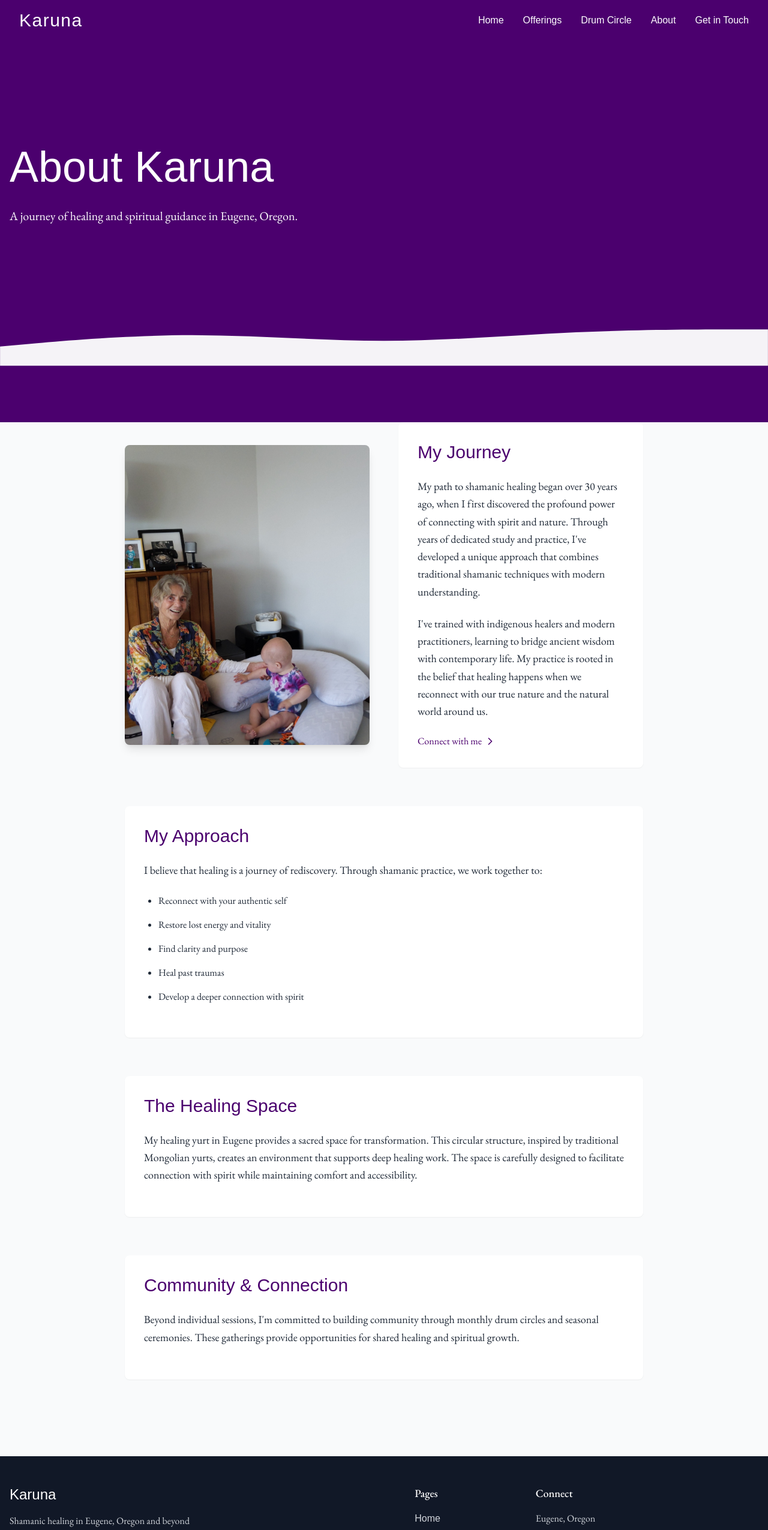
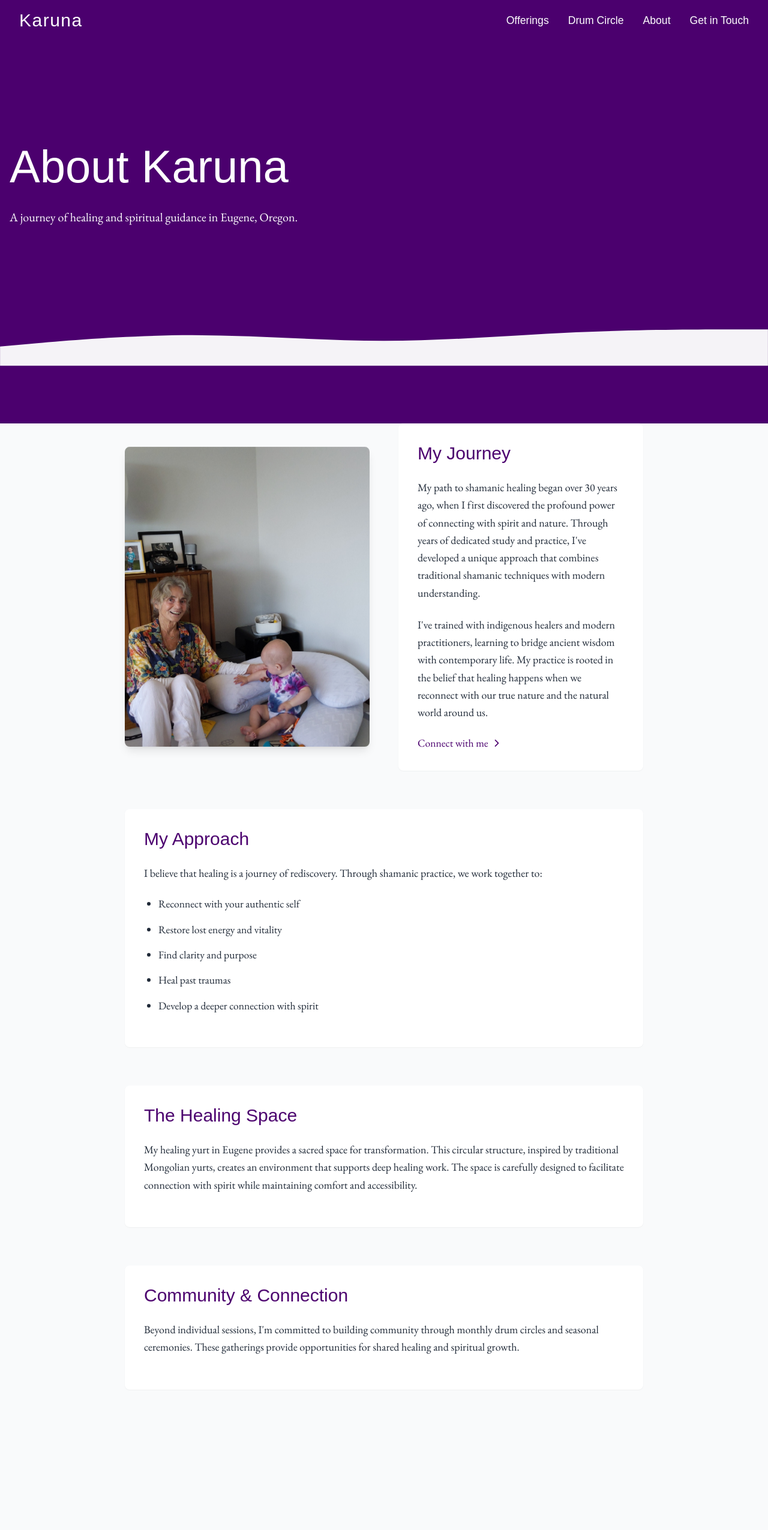
Before and after one commit to mevans2120/karunagatton, a Next.js app: page /about in a window 1280 px wide. Shown: the top 2551 px of the page at 60% size. Built offline with nearby package versions, Linux system fonts and the light colour scheme; a web font is replaced by a local one.

Commit message:
updates to font size and carousel

```diff
--- a/src/app/about/page.tsx
+++ b/src/app/about/page.tsx
@@ -59,7 +59,6 @@ export default function About() {
       {isMenuOpen && (
         <div className="fixed inset-0 z-50 bg-primary bg-opacity-95 flex flex-col items-center justify-center mobile-menu-overlay open">
           <nav className="flex flex-col items-center space-y-8 text-xl text-white mobile-menu-nav open">
-            <Link href="/" className="hover:text-accent transition duration-300" onClick={() => setIsMenuOpen(false)}>Home</Link>
             <Link href="/offerings" className="hover:text-accent transition duration-300" onClick={() => setIsMenuOpen(false)}>Offerings</Link>
             <Link href="/drum-circle" className="hover:text-accent transition duration-300" onClick={() => setIsMenuOpen(false)}>Drum Circle</Link>
             <Link href="/about" className="hover:text-accent transition duration-300" onClick={() => setIsMenuOpen(false)}>About</Link>
@@ -77,7 +76,6 @@ export default function About() {
 
             {/* Desktop Navigation */}
             <nav className="hidden md:flex space-x-8 text-white">
-              <Link href="/" className="hover:text-accent transition duration-300">Home</Link>
               <Link href="/offerings" className="hover:text-accent transition duration-300">Offerings</Link>
               <Link href="/drum-circle" className="hover:text-accent transition duration-300">Drum Circle</Link>
               <Link href="/about" className="hover:text-accent transition duration-300">About</Link>
@@ -131,7 +129,7 @@ export default function About() {
         {/* Main Content */}
         <section className="pt-0 pb-16 bg-gray-50">
           <div className="container mx-auto px-4 max-w-4xl">
-            <div className="grid md:grid-cols-2 gap-12 items-center mb-16 mt-16">
+            <div className="grid md:grid-cols-2 gap-12 items-center mb-16 mt-[66px] fade-in-section">
               <div className="relative">
                 <div className="w-full h-[500px] rounded-lg overflow-hidden shadow-lg">
                   <img
@@ -159,7 +157,7 @@ export default function About() {
             {/* Stacked Cards */}
             <div>
               {/* My Approach Card */}
-              <div className="bg-white p-8 rounded-lg shadow-sm mb-16">
+              <div className="bg-white p-8 rounded-lg shadow-sm mb-16 fade-in-section">
                 <h2 className="text-3xl font-light mb-6 font-heading text-primary">My Approach</h2>
                 <p className="text-lg leading-relaxed mb-6">
                   I believe that healing is a journey of rediscovery. Through shamanic practice, we work together to:
@@ -174,7 +172,7 @@ export default function About() {
               </div>
 
               {/* The Healing Space Card */}
-              <div className="bg-white p-8 rounded-lg shadow-sm mb-16">
+              <div className="bg-white p-8 rounded-lg shadow-sm mb-16 fade-in-section">
                 <h2 className="text-3xl font-light mb-6 font-heading text-primary">The Healing Space</h2>
                 <p className="text-lg leading-relaxed mb-6">
                   My healing yurt in Eugene provides a sacred space for transformation. This circular structure, inspired by traditional Mongolian yurts, creates an environment that supports deep healing work. The space is carefully designed to facilitate connection with spirit while maintaining comfort and accessibility.
@@ -182,7 +180,7 @@ export default function About() {
               </div>
 
               {/* Community Card */}
-              <div className="bg-white p-8 rounded-lg shadow-sm mb-16">
+              <div className="bg-white p-8 rounded-lg shadow-sm mb-16 fade-in-section">
                 <h2 className="text-3xl font-light mb-6 font-heading text-primary">Community & Connection</h2>
                 <p className="text-lg leading-relaxed mb-6">
                   Beyond individual sessions, I'm committed to building community through monthly drum circles and seasonal ceremonies. These gatherings provide opportunities for shared healing and spiritual growth.
@@ -190,6 +188,11 @@ export default function About() {
               </div>
             </div>
           </div>
+        </section>
+
+        {/* Spacer section with off-white padding */}
+        <section className="py-16 bg-gray-50">
+          {/* Empty section for additional padding/spacing */}
         </section>
 
         {/* Footer */}
@@ -205,7 +208,6 @@ export default function About() {
                 <div>
                   <h4 className="text-lg font-medium text-white mb-4">Pages</h4>
                   <ul className="space-y-2">
-                    <li><Link href="/" className="hover:text-accent transition duration-300">Home</Link></li>
                     <li><Link href="/offerings" className="hover:text-accent transition duration-300">Offerings</Link></li>
                     <li><Link href="/drum-circle" className="hover:text-accent transition duration-300">Drum Circle</Link></li>
                     <li><Link href="/about" className="hover:text-accent transition duration-300">About</Link></li>
--- a/src/app/drum-circle/page.tsx
+++ b/src/app/drum-circle/page.tsx
@@ -67,7 +67,6 @@ export default function DrumCircle() {
       {isMenuOpen && (
         <div className="fixed inset-0 z-50 bg-primary bg-opacity-95 flex flex-col items-center justify-center mobile-menu-overlay open">
           <nav className="flex flex-col items-center space-y-8 text-xl text-white mobile-menu-nav open">
-            <Link href="/" className="hover:text-accent transition duration-300" onClick={() => setIsMenuOpen(false)}>Home</Link>
             <Link href="/offerings" className="hover:text-accent transition duration-300" onClick={() => setIsMenuOpen(false)}>Offerings</Link>
             <Link href="/drum-circle" className="hover:text-accent transition duration-300" onClick={() => setIsMenuOpen(false)}>Drum Circle</Link>
             <Link href="/about" className="hover:text-accent transition duration-300" onClick={() => setIsMenuOpen(false)}>About</Link>
@@ -93,7 +92,6 @@ export default function DrumCircle() {
 
             {/* Desktop Navigation */}
             <nav className="hidden md:flex space-x-8 text-white">
-              <Link href="/" className="hover:text-accent transition duration-300">Home</Link>
               <Link href="/offerings" className="hover:text-accent transition duration-300">Offerings</Link>
               <Link href="/drum-circle" className="hover:text-accent transition duration-300">Drum Circle</Link>
               <Link href="/about" className="hover:text-accent transition duration-300">About</Link>
@@ -148,7 +146,7 @@ export default function DrumCircle() {
         <section className="py-16 bg-gray-50">
           <div className="container mx-auto px-4 max-w-4xl">
             {/* Image and circle info sections */}
-            <div className="grid md:grid-cols-2 gap-8 mb-10">
+            <div className="grid md:grid-cols-2 gap-8 mb-10 mt-[50px] fade-in-section">
               <div className="relative">
                 <div className="w-full h-[400px] rounded-lg overflow-hidden">
                   <img
@@ -187,7 +185,7 @@ export default function DrumCircle() {
             {/* Stacked Cards */}
             <div className="space-y-10">
               {/* What to Expect Card */}
-              <div className="bg-white p-8 rounded-lg shadow-sm">
+              <div className="bg-white p-8 rounded-lg shadow-sm fade-in-section">
                 <h2 className="text-3xl font-light mb-6 font-heading text-primary">What to Expect</h2>
                 <p className="text-lg leading-relaxed mb-6">
                   Each drum circle is a unique experience, guided by the energy of the group and the intention of the evening. We begin with a brief introduction and grounding meditation, then move into the drumming practice.
@@ -202,7 +200,7 @@ export default function DrumCircle() {
               </div>
 
               {/* Location Card */}
-              <div className="bg-white p-8 rounded-lg shadow-sm">
+              <div className="bg-white p-8 rounded-lg shadow-sm fade-in-section">
                 <h2 className="text-3xl font-light mb-6 font-heading text-primary">Location & Details</h2>
                 <p className="text-lg leading-relaxed mb-6">
                   The drum circle takes place in my healing yurt in Eugene, Oregon. The space is designed to create an intimate and supportive environment for group gatherings.
@@ -219,6 +217,11 @@ export default function DrumCircle() {
           </div>
         </section>
 
+        {/* Spacer section with off-white padding */}
+        <section className="py-16 bg-gray-50">
+          {/* Empty section for additional padding/spacing */}
+        </section>
+
         {/* Footer */}
         <footer className="bg-gray-900 text-gray-300 py-12">
           <div className="container mx-auto px-4">
@@ -232,7 +235,6 @@ export default function DrumCircle() {
                 <div>
                   <h4 className="text-lg font-medium text-white mb-4">Pages</h4>
                   <ul className="space-y-2">
-                    <li><Link href="/" className="hover:text-accent transition duration-300">Home</Link></li>
                     <li><Link href="/offerings" className="hover:text-accent transition duration-300">Offerings</Link></li>
                     <li><Link href="/drum-circle" className="hover:text-accent transition duration-300">Drum Circle</Link></li>
                     <li><Link href="/about" className="hover:text-accent transition duration-300">About</Link></li>
--- a/src/app/get-in-touch/page.tsx
+++ b/src/app/get-in-touch/page.tsx
@@ -59,7 +59,6 @@ export default function GetInTouch() {
       {isMenuOpen && (
         <div className="fixed inset-0 z-50 bg-primary bg-opacity-95 flex flex-col items-center justify-center mobile-menu-overlay open">
           <nav className="flex flex-col items-center space-y-8 text-xl text-white mobile-menu-nav open">
-            <Link href="/" className="hover:text-accent transition duration-300" onClick={() => setIsMenuOpen(false)}>Home</Link>
             <Link href="/offerings" className="hover:text-accent transition duration-300" onClick={() => setIsMenuOpen(false)}>Offerings</Link>
             <Link href="/drum-circle" className="hover:text-accent transition duration-300" onClick={() => setIsMenuOpen(false)}>Drum Circle</Link>
             <Link href="/about" className="hover:text-accent transition duration-300" onClick={() => setIsMenuOpen(false)}>About</Link>
@@ -77,7 +76,6 @@ export default function GetInTouch() {
 
             {/* Desktop Navigation */}
             <nav className="hidden md:flex space-x-8 text-white">
-              <Link href="/" className="hover:text-accent transition duration-300">Home</Link>
               <Link href="/offerings" className="hover:text-accent transition duration-300">Offerings</Link>
               <Link href="/drum-circle" className="hover:text-accent transition duration-300">Drum Circle</Link>
               <Link href="/about" className="hover:text-accent transition duration-300">About</Link>
@@ -130,7 +128,7 @@ export default function GetInTouch() {
 
         {/* Contact Form */}
         <section className="py-20 px-4 bg-gray-50">
-          <div className="max-w-xl mx-auto bg-white shadow-lg rounded-lg p-8">
+          <div className="max-w-xl mx-auto bg-white shadow-lg rounded-lg p-8 fade-in-section">
             <style jsx>{`
               /* Formspree styles */
               .fs-form {
@@ -271,7 +269,7 @@ export default function GetInTouch() {
 
         {/* Directions */}
         <section className="py-24 px-4 bg-purple-50">
-          <div className="max-w-3xl mx-auto text-center">
+          <div className="max-w-3xl mx-auto text-center fade-in-section">
             <div className="w-36 h-36 mx-auto mb-16">
               <img
                 src="/yurt-icon-9.svg"
@@ -299,6 +297,11 @@ export default function GetInTouch() {
           <div className="h-24"></div>
         </section>
 
+        {/* Spacer section with off-white padding */}
+        <section className="py-16 bg-gray-50">
+          {/* Empty section for additional padding/spacing */}
+        </section>
+
         {/* Footer */}
         <footer className="bg-gray-900 text-gray-300 py-12">
           <div className="container mx-auto px-4">
@@ -312,7 +315,6 @@ export default function GetInTouch() {
                 <div>
                   <h4 className="text-lg font-medium text-white mb-4 font-heading">Pages</h4>
                   <ul className="space-y-2">
-                    <li><Link href="/" className="hover:text-accent transition duration-300">Home</Link></li>
                     <li><Link href="/offerings" className="hover:text-accent transition duration-300">Offerings</Link></li>
                     <li><Link href="/drum-circle" className="hover:text-accent transition duration-300">Drum Circle</Link></li>
                     <li><Link href="/about" className="hover:text-accent transition duration-300">About</Link></li>
--- a/src/app/main.css
+++ b/src/app/main.css
@@ -22,6 +22,7 @@ body {
   background-color: var(--background);
   color: #333;
   font-family: 'EB Garamond', serif;
+  font-size: 1.1em;
   min-height: 100vh;
   width: 100%;
 }
@@ -268,9 +269,11 @@ a {
   .md\:mb-0 { margin-bottom: 0; }
   .md\:pr-12 { padding-right: 3rem; }
   .md\:px-16 { padding-left: 4rem; padding-right: 4rem; }
-  .md\:text-2xl { font-size: 1.5rem; }
-  .md\:text-4xl { font-size: 2.25rem; }
-  .md\:text-7xl { font-size: 4.5rem; }
+  .md\:text-lg { font-size: 1.3125rem; }
+  .md\:text-xl { font-size: 1.5rem; }
+  .md\:text-2xl { font-size: 1.75rem; }
+  .md\:text-4xl { font-size: 2.5rem; }
+  .md\:text-7xl { font-size: 4.75rem; }
   .md\:block { display: block; }
   .md\:flex-1 { flex: 1 1 0%; }
 }
--- a/src/app/offerings/page.tsx
+++ b/src/app/offerings/page.tsx
@@ -66,7 +66,7 @@ export default function Offerings() {
       icon: "/yurt-icon-2.svg"
     },
     {
-      title: "Power Spirit Retrieval",
+      title: "Power Animal Retrieval",
       description: "This ceremony connects you with helping spirits that offer guidance, protection, and power. Each of us has spiritual allies in non-ordinary reality who can assist us on our path. Through shamanic journeying, Karuna helps you meet and establish relationships with these power spirits.",
       icon: "/yurt-icon-3.svg"
     },
@@ -112,7 +112,6 @@ export default function Offerings() {
       {isMenuOpen && (
         <div className="fixed inset-0 z-50 bg-primary bg-opacity-95 flex flex-col items-center justify-center mobile-menu-overlay open">
           <nav className="flex flex-col items-center space-y-8 text-xl text-white mobile-menu-nav open">
-            <Link href="/" className="hover:text-accent transition duration-300" onClick={() => setIsMenuOpen(false)}>Home</Link>
             <Link href="/offerings" className="hover:text-accent transition duration-300" onClick={() => setIsMenuOpen(false)}>Offerings</Link>
             <Link href="/drum-circle" className="hover:text-accent transition duration-300" onClick={() => setIsMenuOpen(false)}>Drum Circle</Link>
             <Link href="/about" className="hover:text-accent transition duration-300" onClick={() => setIsMenuOpen(false)}>About</Link>
@@ -130,7 +129,6 @@ export default function Offerings() {
 
             {/* Desktop Navigation */}
             <nav className="hidden md:flex space-x-8 text-white">
-              <Link href="/" className="hover:text-accent transition duration-300">Home</Link>
               <Link href="/offerings" className="hover:text-accent transition duration-300">Offerings</Link>
               <Link href="/drum-circle" className="hover:text-accent transition duration-300">Drum Circle</Link>
               <Link href="/about" className="hover:text-accent transition duration-300">About</Link>
@@ -166,7 +164,7 @@ export default function Offerings() {
           <div className="sun-spot sun-spot-offerings"></div>
 
           {/* Hero Content */}
-          <div className="container mx-auto px-4 relative z-20 text-left py-24">
+          <div className="container mx-auto px-4 relative z-20 text-left py-24 fade-in-section">
             <h1 className="text-5xl md:text-7xl font-light mb-8 font-heading">Healing Offerings</h1>
             <p className="text-xl max-w-3xl mb-10">
               Explore Karuna's comprehensive healing ceremonies, each designed to address specific aspects of spiritual, emotional, and energetic wellbeing. All offerings can be conducted both in-person and remotely.
@@ -188,14 +186,16 @@ export default function Offerings() {
         {/* Empowerment Ceremonies Section */}
         <section className="py-20 bg-gray-50">
           <div className="container mx-auto px-4 max-w-5xl">
+            <div className="fade-in-section">
               <h2 className="text-3xl md:text-4xl text-center font-light text-primary mb-10 font-heading">Empowerment Ceremonies</h2>
               <p className="text-lg md:text-xl leading-relaxed text-center text-gray-700 mb-16 max-w-3xl mx-auto">
                 These core shamanic ceremonies are focused on soul healing, energy restoration, and spiritual empowerment. Each ceremony creates a sacred space for profound transformation.
               </p>
+            </div>
 
             <div className="grid grid-cols-1 md:grid-cols-3 gap-8">
               {empowermentCeremonies.map((ceremony, index) => (
-                <div key={index} className="bg-white p-8 rounded-lg shadow-sm hover:shadow-md transition-shadow duration-300 flex flex-col items-center text-center">
+                <div key={index} className="bg-white p-8 rounded-lg shadow-sm hover:shadow-md transition-shadow duration-300 flex flex-col items-center text-center fade-in-section">
                   <div className="w-24 h-24 mb-6">
                     <img
                       src={ceremony.icon}
@@ -227,14 +227,16 @@ export default function Offerings() {
         {/* Other Offerings Section */}
         <section className="py-20 bg-purple-50 relative">
           <div className="container mx-auto px-4 max-w-5xl">
+            <div className="fade-in-section">
               <h2 className="text-3xl md:text-4xl text-center font-light text-primary mb-10 font-heading">Other Offerings</h2>
               <p className="text-lg md:text-xl leading-relaxed text-center text-gray-700 mb-16 max-w-3xl mx-auto">
                 Beyond the core empowerment ceremonies, Karuna offers specialized shamanic services to address specific life situations and spaces.
               </p>
+            </div>
 
             <div className="grid grid-cols-1 md:grid-cols-3 gap-8">
               {otherOfferings.map((offering, index) => (
-                <div key={index} className="bg-white p-8 rounded-lg shadow-sm hover:shadow-md transition-shadow duration-300 flex flex-col items-center text-center">
+                <div key={index} className="bg-white p-8 rounded-lg shadow-sm hover:shadow-md transition-shadow duration-300 flex flex-col items-center text-center fade-in-section">
                   <div className="w-24 h-24 mb-6">
                     <img
                       src={offering.icon}
@@ -265,7 +267,7 @@ export default function Offerings() {
 
         {/* Remote Healing Note */}
         <section className="py-12 px-4 bg-background">
-          <div className="container mx-auto max-w-3xl text-center">
+          <div className="container mx-auto max-w-3xl text-center fade-in-section">
             <div className="w-36 h-36 mx-auto mb-6">
               <img
                 src="/yurt-icon-9.svg"
@@ -283,6 +285,11 @@ export default function Offerings() {
           </div>
         </section>
 
+        {/* Spacer section with off-white padding */}
+        <section className="py-16 bg-gray-50">
+          {/* Empty section for additional padding/spacing */}
+        </section>
+
         {/* Footer */}
         <footer className="bg-gray-900 text-gray-300 py-12">
           <div className="container mx-auto px-4">
@@ -296,7 +303,6 @@ export default function Offerings() {
                 <div>
                   <h4 className="text-lg font-medium text-white mb-4 font-heading">Pages</h4>
                   <ul className="space-y-2">
-                    <li><Link href="/" className="hover:text-accent transition duration-300">Home</Link></li>
                     <li><Link href="/offerings" className="hover:text-accent transition duration-300">Offerings</Link></li>
                     <li><Link href="/drum-circle" className="hover:text-accent transition duration-300">Drum Circle</Link></li>
                     <li><Link href="/about" className="hover:text-accent transition duration-300">About</Link></li>
--- a/src/app/page.tsx
+++ b/src/app/page.tsx
@@ -112,7 +112,7 @@ export default function Home() {
       icon: "/yurt-icon-1.svg"
     },
     {
-      title: "Power Spirit Retrieval",
+      title: "Power Animal Retrieval",
       description: "Connect with helping spirits that offer guidance, protection, and power.",
       icon: "/yurt-icon-2.svg"
     },
@@ -137,7 +137,6 @@ export default function Home() {
       {isMenuOpen && (
         <div className="fixed inset-0 z-50 bg-primary bg-opacity-95 flex flex-col items-center justify-center mobile-menu-overlay open">
           <nav className="flex flex-col items-center space-y-8 text-xl text-white mobile-menu-nav open">
-            <Link href="/" className="hover:text-accent transition duration-300" onClick={() => setIsMenuOpen(false)}>Home</Link>
             <Link href="/offerings" className="hover:text-accent transition duration-300" onClick={() => setIsMenuOpen(false)}>Offerings</Link>
             <Link href="/drum-circle" className="hover:text-accent transition duration-300" onClick={() => setIsMenuOpen(false)}>Drum Circle</Link>
             <Link href="/about" className="hover:text-accent transition duration-300" onClick={() => setIsMenuOpen(false)}>About</Link>
@@ -155,7 +154,6 @@ export default function Home() {
 
             {/* Desktop Navigation */}
             <nav className="hidden md:flex space-x-8 text-white">
-              <Link href="/" className="hover:text-accent transition duration-300">Home</Link>
               <Link href="/offerings" className="hover:text-accent transition duration-300">Offerings</Link>
               <Link href="/drum-circle" className="hover:text-accent transition duration-300">Drum Circle</Link>
               <Link href="/about" className="hover:text-accent transition duration-300">About</Link>
@@ -380,6 +378,34 @@ export default function Home() {
               box-shadow: 0px 1px 4px 0px rgba(50, 50, 50, 0.5);
               height: 100%;
             }
+
+            /* Desktop media query for larger carousel (20% increase) */
+            @media (min-width: 768px) {
+              .carousel {
+                height: 600px; /* 500px × 1.2 */
+              }
+
+              .carousel__list {
+                height: 540px; /* 450px × 1.2 */
+              }
+
+              .carousel__item {
+                width: 324px; /* 270px × 1.2 */
+                height: 480px; /* 400px × 1.2 */
+              }
+
+              .carousel__item[data-pos="0"] {
+                width: 360px; /* 300px × 1.2 */
+              }
+
+              .carousel__item > div {
+                height: 420px; /* 350px × 1.2 */
+              }
+
+              .carousel__item[data-pos="0"] > div {
+                height: 480px; /* 400px × 1.2 */
+              }
+            }
           `}</style>
 
           {/* Bottom wave decoration */}
@@ -512,7 +538,6 @@ export default function Home() {
                 <div>
                   <h4 className="text-lg font-medium text-white mb-4 font-heading">Pages</h4>
                   <ul className="space-y-2">
-                    <li><Link href="/" className="hover:text-accent transition duration-300">Home</Link></li>
                     <li><Link href="/offerings" className="hover:text-accent transition duration-300">Offerings</Link></li>
                     <li><Link href="/drum-circle" className="hover:text-accent transition duration-300">Drum Circle</Link></li>
                     <li><Link href="/about" className="hover:text-accent transition duration-300">About</Link></li>
```
Lines whose indentation alone changed are shown as unchanged.
